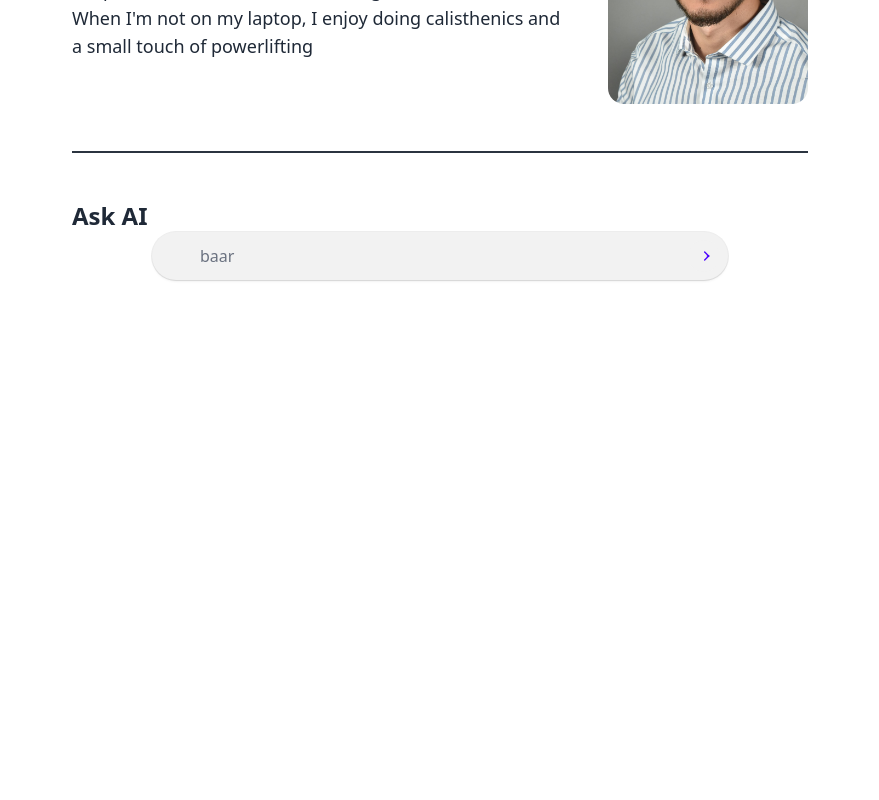
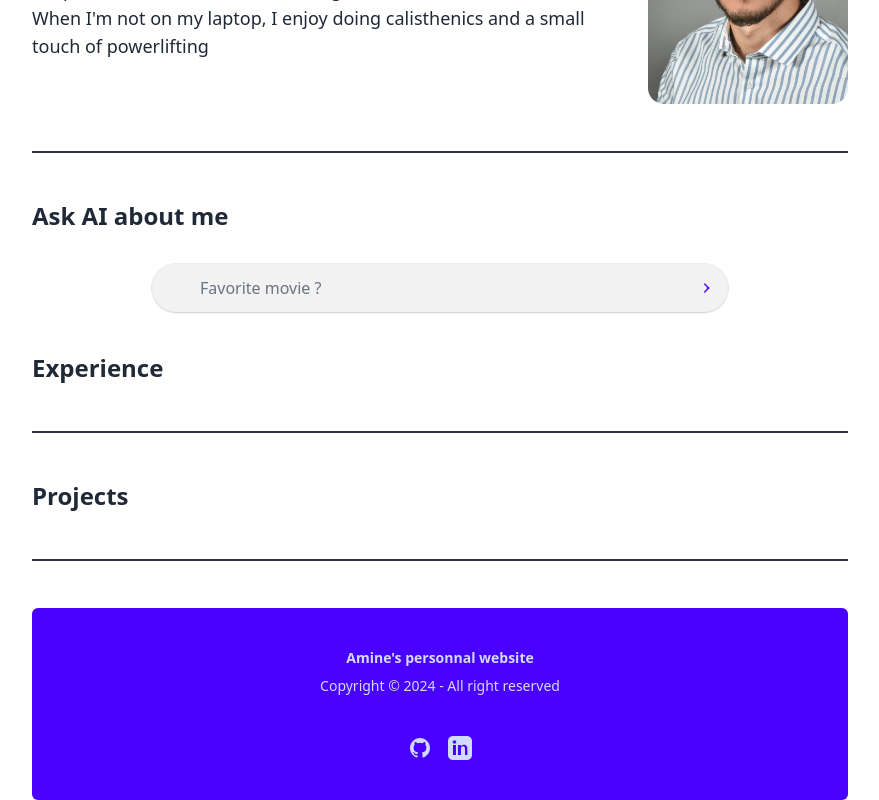
Before and after one commit to AmineSak/Personnal-website, a Next.js app: page / in a window 1280 px wide. Shown: the part 301-1101 px from the top of the page, without its empty margins (200-1079 px from the left). Before the commit the page ends 800 px from the top, so only its background shows below. Built offline with nearby package versions, Linux system fonts and the light colour scheme.

Commit message:
footer done

```diff
--- a/app/page.tsx
+++ b/app/page.tsx
@@ -6,12 +6,19 @@ import { PlaceholdersAndVanishInput } from "@/components/ui/placeholders-and-van
 import { useState } from "react";
 import { TextGenerateEffect } from "@/components/ui/text-generate-effect";
 import PromptTemplate from "@/components/prompt-template";
+import Footer from "@/components/footer";
 
 export default function Home() {
   const [isLoading, setIsLoading] = useState(false);
   const [userInput, setUserInput] = useState("");
   const [response, setResponse] = useState("");
   const [key, setKey] = useState(0);
+  const placeholders: string[] = [
+    "Proudest achievement ?",
+    "Favorite movie ?",
+    "Favorite sport ?",
+    "Favorite language ?",
+  ];
 
   const handleChange = (e: any) => {
     e.preventDefault();
@@ -44,7 +51,7 @@ export default function Home() {
     >
       <div
         id="home"
-        className="flex-col justify-center content-center mx-auto overflow-hidden px-5 sm:px-10 w-full"
+        // className="flex-col justify-center content-center mx-auto overflow-hidden px-5 sm:px-10 w-full"
       >
         <div className="flex justify-between border-opacity-50 gap-[40px] items-center mt-10">
           <p className="text-lg text-left ">
@@ -64,12 +71,15 @@ export default function Home() {
           />
         </div>
         <div className="divider divider-neutral divider-vertical my-10" />
-        <h1 className="text-2xl font-bold"> Ask AI </h1>
-        <PlaceholdersAndVanishInput
-          placeholders={["txt", "baar"]}
-          onChange={handleChange}
-          onSubmit={handleSubmit}
-        />
+        <h1 className="text-2xl font-bold"> Ask AI about me </h1>
+        <div className="mt-8">
+          <PlaceholdersAndVanishInput
+            placeholders={placeholders}
+            onChange={handleChange}
+            onSubmit={handleSubmit}
+          />
+        </div>
+
         {isLoading && (
           <span className="loading text-[oklch(var(--p))] loading-dots loading-md"></span>
         )}
@@ -79,6 +89,15 @@ export default function Home() {
           className="mt-10 w-full"
         />
       </div>
+      <div id="experience" className="">
+        <h1 className="text-2xl font-bold mt-8">Experience</h1>
+      </div>
+      <div className="divider divider-neutral divider-vertical my-10" />
+      <div id="projects" className="">
+        <h1 className="text-2xl font-bold">Projects</h1>
+      </div>
+      <div className="divider divider-neutral divider-vertical my-10" />
+      <Footer />
     </main>
   );
 }
--- /dev/null
+++ b/components/footer.tsx
@@ -0,0 +1,36 @@
+export default function Footer() {
+  return (
+    <footer className="footer footer-center bg-primary rounded-md text-primary-content p-10">
+      <aside>
+        <p className="font-bold">Amine's personnal website</p>
+        <p>Copyright © {new Date().getFullYear()} - All right reserved</p>
+      </aside>
+      <nav>
+        <div className="grid grid-flow-col gap-4">
+          <a href="https:\\github.com\AmineSak">
+            <svg
+              xmlns="http://www.w3.org/2000/svg"
+              width="24"
+              height="24"
+              viewBox="0 0 24 24"
+              className="fill-current"
+            >
+              <path d="M12 2C6.477 2 2 6.477 2 12c0 4.418 2.865 8.167 6.839 9.49.5.092.683-.217.683-.483 0-.237-.009-.868-.014-1.704-2.782.605-3.369-1.343-3.369-1.343-.455-1.157-1.11-1.465-1.11-1.465-.907-.62.069-.608.069-.608 1.003.07 1.531 1.031 1.531 1.031.892 1.528 2.341 1.087 2.91.832.092-.647.35-1.087.636-1.338-2.22-.253-4.555-1.11-4.555-4.945 0-1.092.39-1.984 1.029-2.683-.103-.253-.446-1.27.098-2.647 0 0 .84-.27 2.75 1.026a9.564 9.564 0 0 1 5 0c1.91-1.296 2.75-1.026 2.75-1.026.544 1.377.201 2.394.099 2.647.64.7 1.029 1.591 1.029 2.683 0 3.845-2.337 4.687-4.566 4.936.36.31.681.919.681 1.852 0 1.338-.012 2.419-.012 2.747 0 .268.18.58.688.482C19.137 20.164 22 16.418 22 12c0-5.523-4.477-10-10-10z"></path>
+            </svg>
+          </a>
+          <a href="https://www.linkedin.com/in/amine-sakouhi-6a3268246/">
+            <svg
+              xmlns="http://www.w3.org/2000/svg"
+              width="24"
+              height="24"
+              viewBox="0 0 24 24"
+              className="fill-current"
+            >
+              <path d="M19 0h-14c-2.76 0-5 2.24-5 5v14c0 2.76 2.24 5 5 5h14c2.76 0 5-2.24 5-5v-14c0-2.76-2.24-5-5-5zm-11 19h-3v-10h3v10zm-1.5-11.28c-.97 0-1.75-.79-1.75-1.76s.78-1.76 1.75-1.76 1.75.79 1.75 1.76-.78 1.76-1.75 1.76zm13.5 11.28h-3v-5.59c0-1.34-.03-3.06-1.87-3.06-1.87 0-2.15 1.46-2.15 2.97v5.68h-3v-10h2.89v1.37h.04c.4-.75 1.38-1.54 2.85-1.54 3.05 0 3.61 2.01 3.61 4.62v5.55z"></path>
+            </svg>
+          </a>
+        </div>
+      </nav>
+    </footer>
+  );
+}
--- a/components/prompt-template.tsx
+++ b/components/prompt-template.tsx
@@ -1,7 +1,7 @@
 export default function PromptTemplate(userInput: string) {
   return `You are given this user input in quotes "${userInput}",
         if the user does not ask you about none of the topics below or something remotely close,
-        don't answer just simply reply : "Sorry I'm not designed to answer these prompts".
+        don't answer just simply reply : Sorry I'm not designed to answer these prompts.
 
         The topics:
         - footbal
--- a/components/ui/placeholders-and-vanish-input.tsx
+++ b/components/ui/placeholders-and-vanish-input.tsx
@@ -220,7 +220,7 @@ export function PlaceholdersAndVanishInput({
           strokeWidth="2"
           strokeLinecap="round"
           strokeLinejoin="round"
-          className="text-[oklch(var(--p))] h-4 w-4"
+          className="text-primary h-4 w-4"
         >
           <path stroke="none" d="M0 0h24v24H0z" fill="none" />
           <motion.path
--- a/tailwind.config.ts
+++ b/tailwind.config.ts
@@ -8,57 +8,57 @@ export default {
     "./components/**/*.{js,ts,jsx,tsx,mdx}",
     "./app/**/*.{js,ts,jsx,tsx,mdx}",
   ],
-  theme: {
-    extend: {
-      colors: {
-        background: "hsl(var(--background))",
-        foreground: "hsl(var(--foreground))",
-        card: {
-          DEFAULT: "hsl(var(--card))",
-          foreground: "hsl(var(--card-foreground))",
-        },
-        popover: {
-          DEFAULT: "hsl(var(--popover))",
-          foreground: "hsl(var(--popover-foreground))",
-        },
-        primary: {
-          DEFAULT: "hsl(var(--primary))",
-          foreground: "hsl(var(--primary-foreground))",
-        },
-        secondary: {
-          DEFAULT: "hsl(var(--secondary))",
-          foreground: "hsl(var(--secondary-foreground))",
-        },
-        muted: {
-          DEFAULT: "hsl(var(--muted))",
-          foreground: "hsl(var(--muted-foreground))",
-        },
-        accent: {
-          DEFAULT: "hsl(var(--accent))",
-          foreground: "hsl(var(--accent-foreground))",
-        },
-        destructive: {
-          DEFAULT: "hsl(var(--destructive))",
-          foreground: "hsl(var(--destructive-foreground))",
-        },
-        border: "hsl(var(--border))",
-        input: "hsl(var(--input))",
-        ring: "hsl(var(--ring))",
-        chart: {
-          "1": "hsl(var(--chart-1))",
-          "2": "hsl(var(--chart-2))",
-          "3": "hsl(var(--chart-3))",
-          "4": "hsl(var(--chart-4))",
-          "5": "hsl(var(--chart-5))",
-        },
-      },
-      borderRadius: {
-        lg: "var(--radius)",
-        md: "calc(var(--radius) - 2px)",
-        sm: "calc(var(--radius) - 4px)",
-      },
-    },
-  },
+  // theme: {
+  //   extend: {
+  //     colors: {
+  //       background: "hsl(var(--background))",
+  //       foreground: "hsl(var(--foreground))",
+  //       card: {
+  //         DEFAULT: "hsl(var(--card))",
+  //         foreground: "hsl(var(--card-foreground))",
+  //       },
+  //       popover: {
+  //         DEFAULT: "hsl(var(--popover))",
+  //         foreground: "hsl(var(--popover-foreground))",
+  //       },
+  //       primary: {
+  //         DEFAULT: "hsl(var(--primary))",
+  //         foreground: "hsl(var(--primary-foreground))",
+  //       },
+  //       secondary: {
+  //         DEFAULT: "hsl(var(--secondary))",
+  //         foreground: "hsl(var(--secondary-foreground))",
+  //       },
+  //       muted: {
+  //         DEFAULT: "hsl(var(--muted))",
+  //         foreground: "hsl(var(--muted-foreground))",
+  //       },
+  //       accent: {
+  //         DEFAULT: "hsl(var(--accent))",
+  //         foreground: "hsl(var(--accent-foreground))",
+  //       },
+  //       destructive: {
+  //         DEFAULT: "hsl(var(--destructive))",
+  //         foreground: "hsl(var(--destructive-foreground))",
+  //       },
+  //       border: "hsl(var(--border))",
+  //       input: "hsl(var(--input))",
+  //       ring: "hsl(var(--ring))",
+  //       chart: {
+  //         "1": "hsl(var(--chart-1))",
+  //         "2": "hsl(var(--chart-2))",
+  //         "3": "hsl(var(--chart-3))",
+  //         "4": "hsl(var(--chart-4))",
+  //         "5": "hsl(var(--chart-5))",
+  //       },
+  //     },
+  //     borderRadius: {
+  //       lg: "var(--radius)",
+  //       md: "calc(var(--radius) - 2px)",
+  //       sm: "calc(var(--radius) - 4px)",
+  //     },
+  //   },
+  // },
   plugins: [require("daisyui"), require("tailwindcss-animate")],
   daisyui: {
     themes: ["light", "dark"],
```
Also changed, not shown: app/globals.css (+4 -4 lines).
